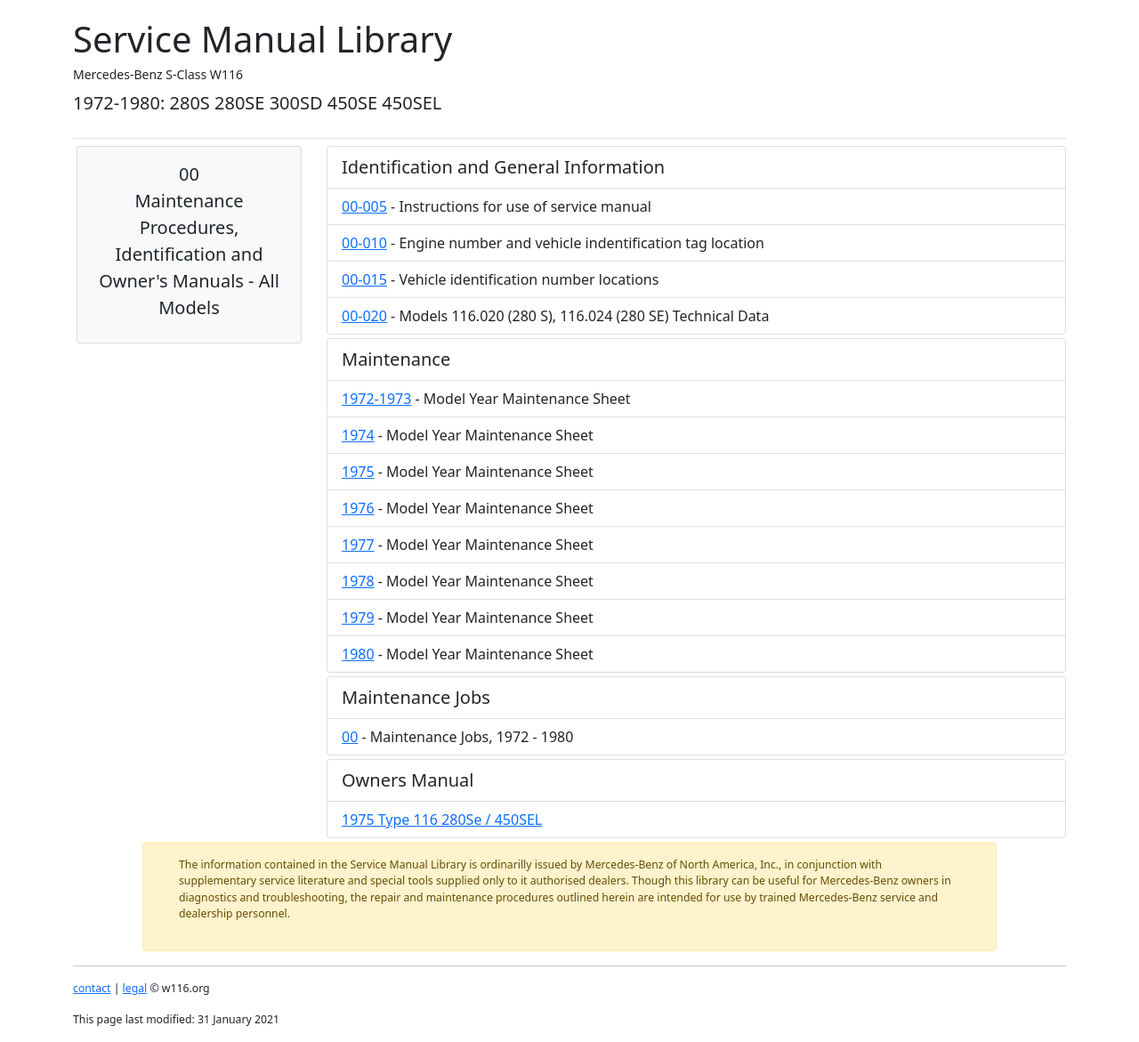
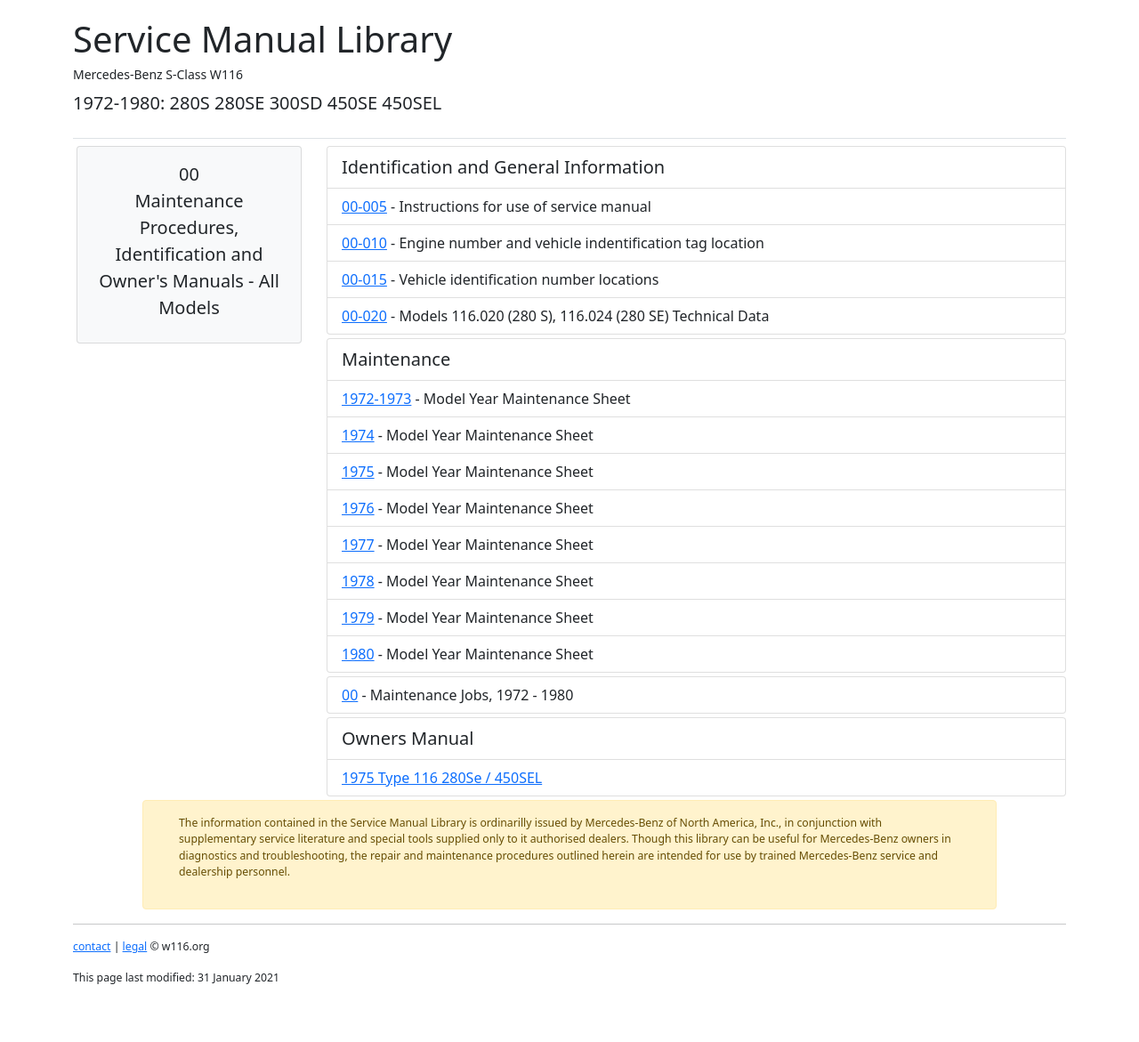
Before and after one commit to W116org/handbook, a Jekyll site: the page built from common/00Maintenance.html, in a window 1280 px wide, cut to the strip 210-1381 px from the top of the page. Shown: the whole strip at 89% size. Built offline with Jekyll 4.4.1, drawn with Linux system fonts in a browser that asks for light colours; comment, search, counter and statistics services are not loaded; after the commit the page ends 1334 px from its top, so only the background shows below that.

Commit message:
Update 00Maintenance.html

```diff
--- a/common/00Maintenance.html
+++ b/common/00Maintenance.html
@@ -37,7 +37,6 @@
     </ul>
 
     <ul class="list-group mb-1">
-      <li class="list-group-item lead">Maintenance Jobs</li>
       <li class="list-group-item"><a href="/common/00Maintenance72-80/">00</a> - Maintenance Jobs, 1972 - 1980</li>
     </ul>
 
```
